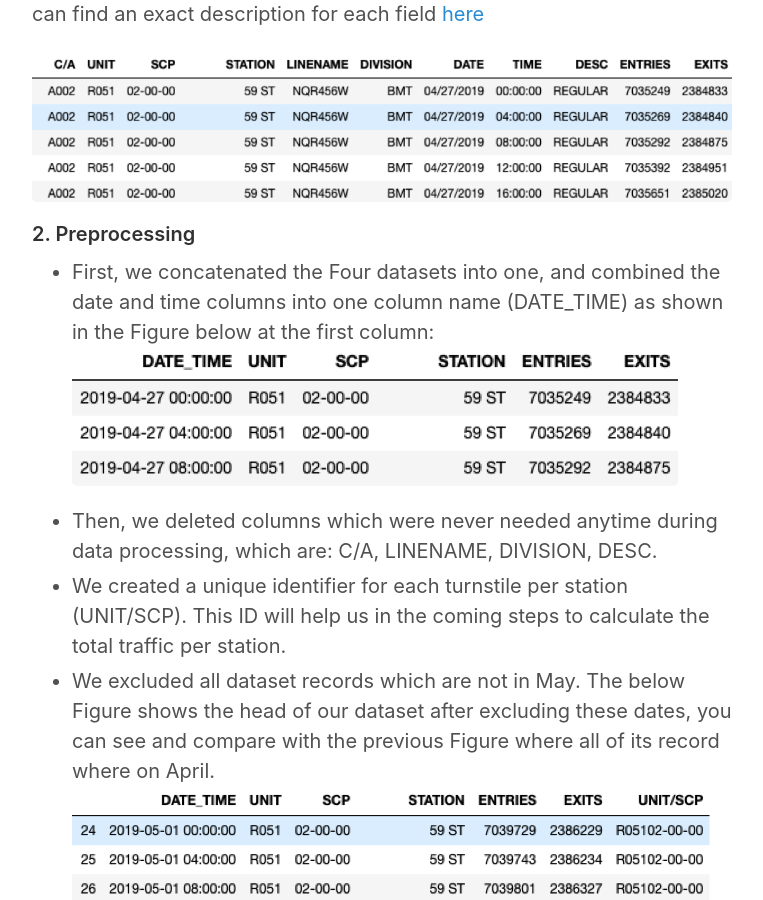
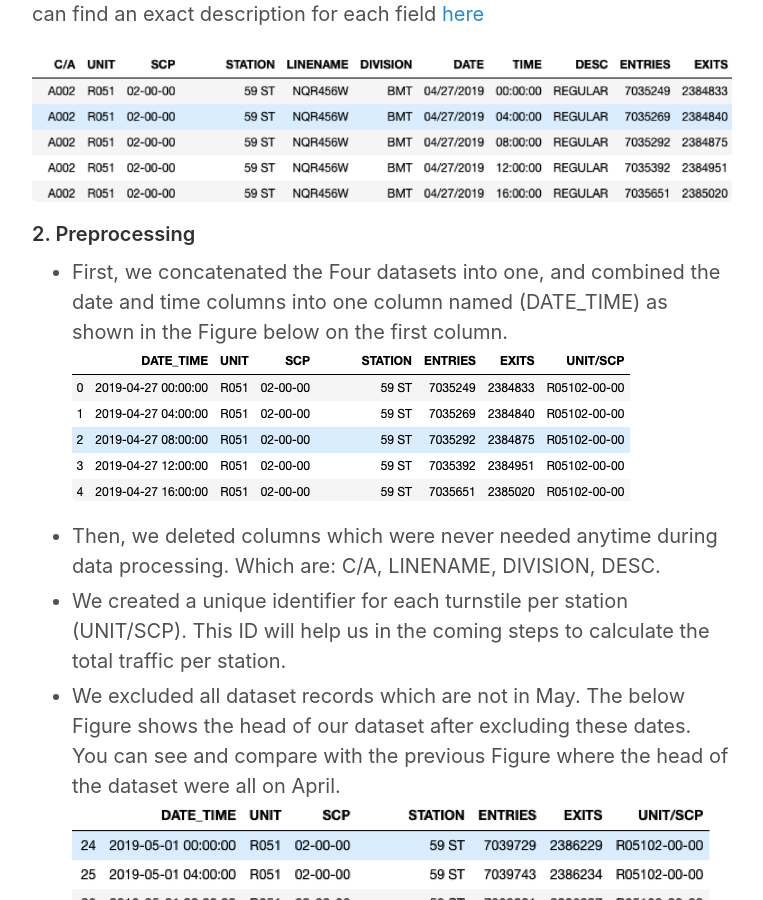
Before and after one commit to reemalmuqbil/reemalmuqbil.github.io, a Jekyll site: the page built from _posts/2019-09-07-Testing-Local-Images.md, in a window 1280 px wide and 900 px high, scrolled down 887 px. Shown: the whole window, without its empty margins (258-1021 px from the left). Built offline with Jekyll 4.4.1, drawn with Linux system fonts in a browser that asks for light colours.

Commit message:
changed date_time Figure

```diff
--- a/_posts/2019-09-07-Testing-Local-Images.md
+++ b/_posts/2019-09-07-Testing-Local-Images.md
@@ -23,11 +23,11 @@ This is what the original dataset looks like, and you can find an exact descript
 
 
 ##### 2.  Preprocessing
-* First, we concatenated the Four datasets into one, and combined the date and time columns into one column name (DATE_TIME) as shown in the Figure below at the first column:
-![DATE_TIME]({{ site.url }}/images/date_time.png)
-* Then, we deleted columns which were never needed anytime during data processing, which are:  C/A, LINENAME, DIVISION, DESC.
+* First, we concatenated the Four datasets into one, and combined the date and time columns into one column named (DATE_TIME) as shown in the Figure below on the first column.
+![DATE_TIME]({{ site.url }}/images/withmay.png)
+* Then, we deleted columns which were never needed anytime during data processing. Which are:  C/A, LINENAME, DIVISION, DESC.
 * We created a unique identifier for each turnstile per station (UNIT/SCP). This ID will help us in the coming steps to calculate the total traffic per station.
-* We excluded all dataset records which are not in May. The below Figure shows the head of our dataset after excluding these dates, you can see and compare with the previous Figure where all of its record where on April.
+* We excluded all dataset records which are not in May. The below Figure shows the head of our dataset after excluding these dates. You can see and compare with the previous Figure where the head of the dataset were all on April.
 ![may-only]({{ site.url }}/images/may_only.png)
 * Given the following inputs:
    - Total traffic must be calculated per stations.
```
Also changed, not shown: images/withmay.png (added), 1 other file.
